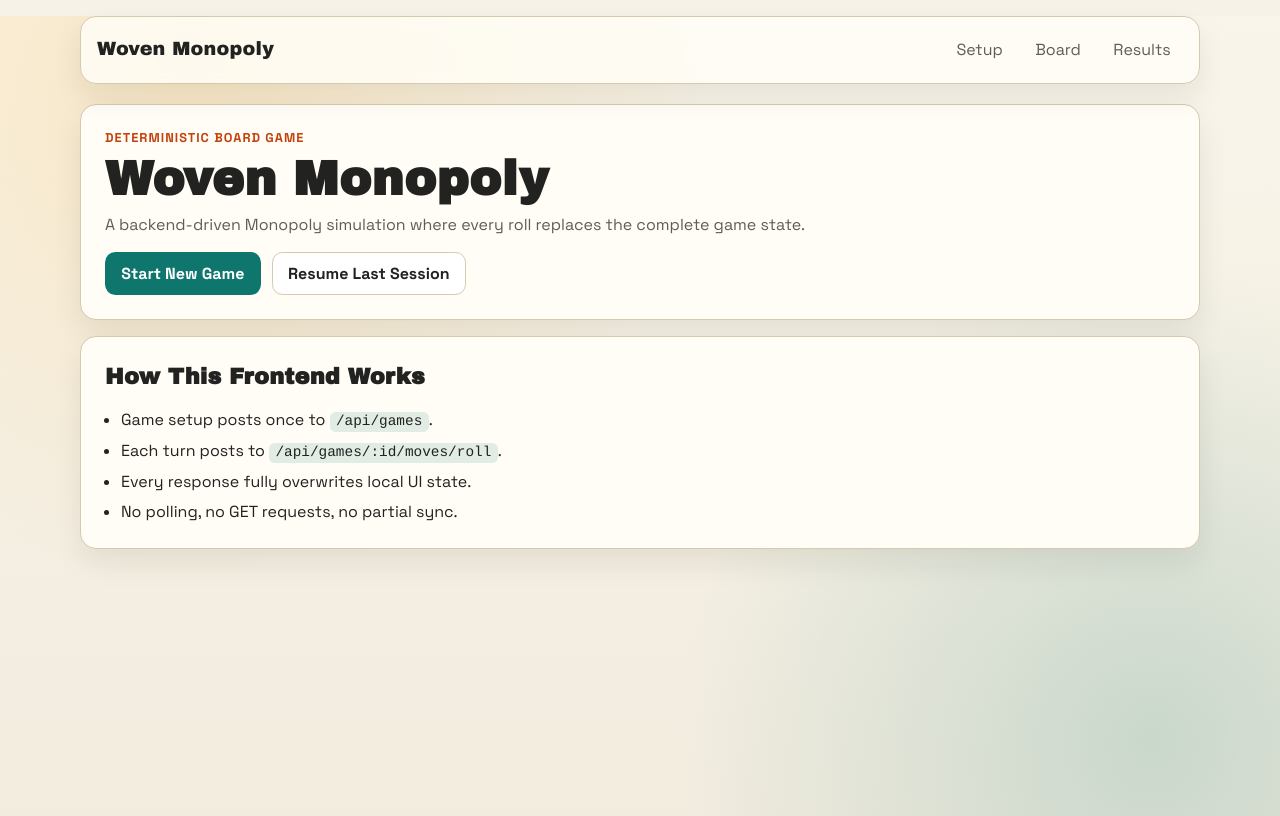
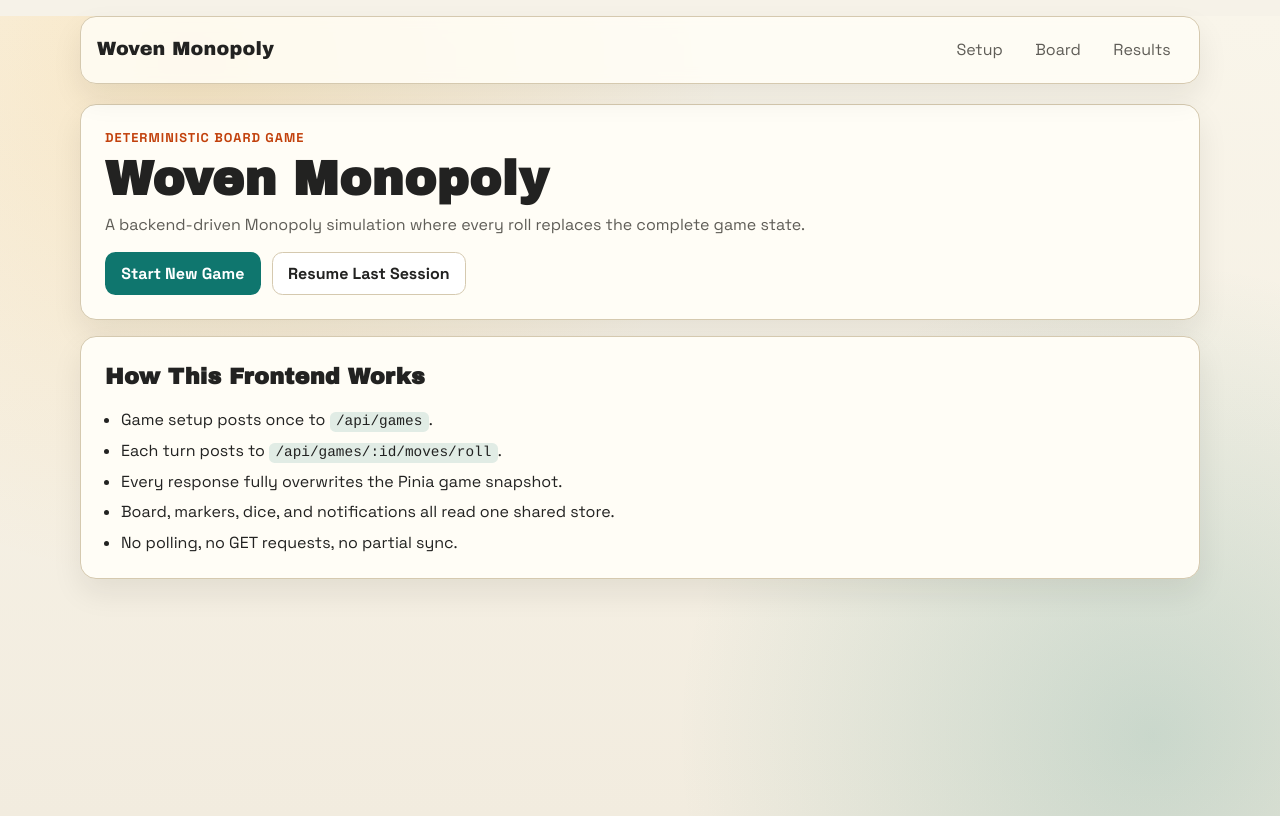
Before and after one commit to riwazudas/woven-monopoly-frontend, a Vue app: page / in a window 1280 px wide. Built offline with nearby package versions, Linux system fonts and the light colour scheme.

Commit message:
views read from snapshot store

```diff
--- a/src/views/LandingView.vue
+++ b/src/views/LandingView.vue
@@ -18,7 +18,8 @@
       <ul>
         <li>Game setup posts once to <code>/api/games</code>.</li>
         <li>Each turn posts to <code>/api/games/:id/moves/roll</code>.</li>
-        <li>Every response fully overwrites local UI state.</li>
+        <li>Every response fully overwrites the Pinia game snapshot.</li>
+        <li>Board, markers, dice, and notifications all read one shared store.</li>
         <li>No polling, no GET requests, no partial sync.</li>
       </ul>
     </div>
--- a/src/views/ResultsView.vue
+++ b/src/views/ResultsView.vue
@@ -6,8 +6,8 @@
 const router = useRouter()
 const sessionStore = useGameSessionStore()
 
-const winner = computed(() => sessionStore.winner || sessionStore.gameState?.winner || 'TBD')
-const players = computed(() => sessionStore.gameState?.players || [])
+const winner = computed(() => sessionStore.winner || 'TBD')
+const players = computed(() => sessionStore.players)
 
 const playAgain = () => {
   sessionStore.resetSession()
```
